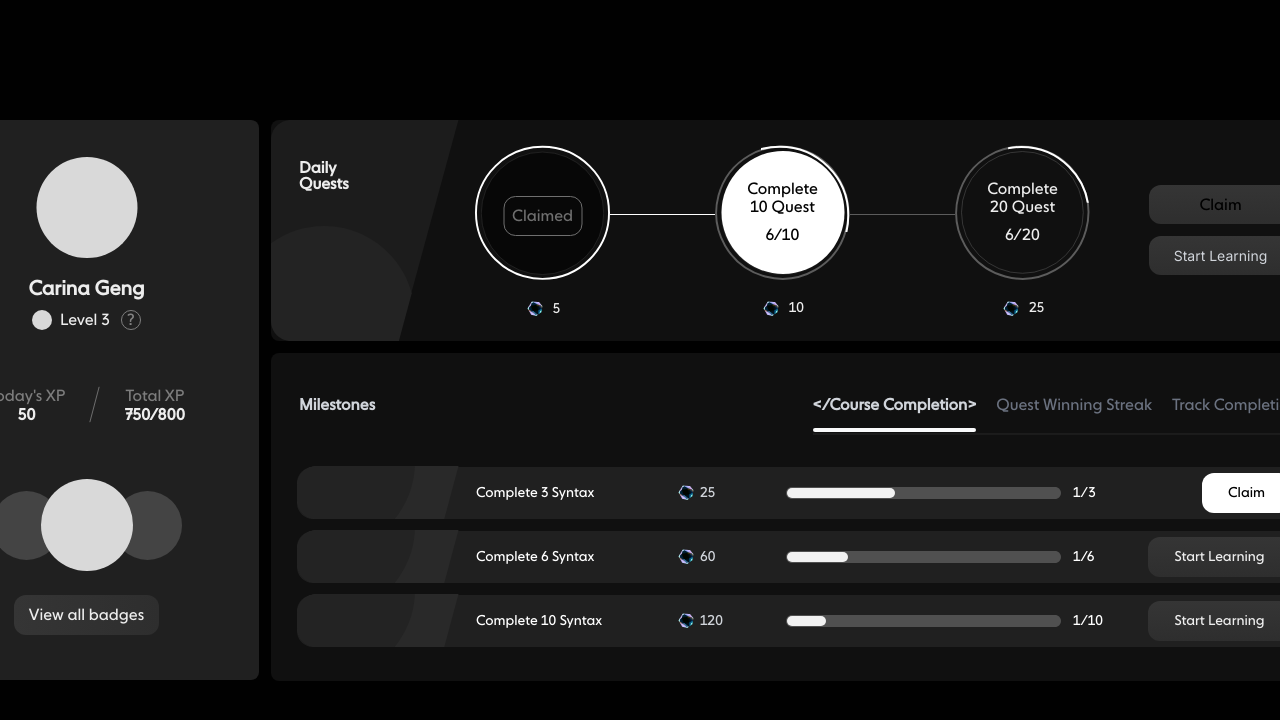
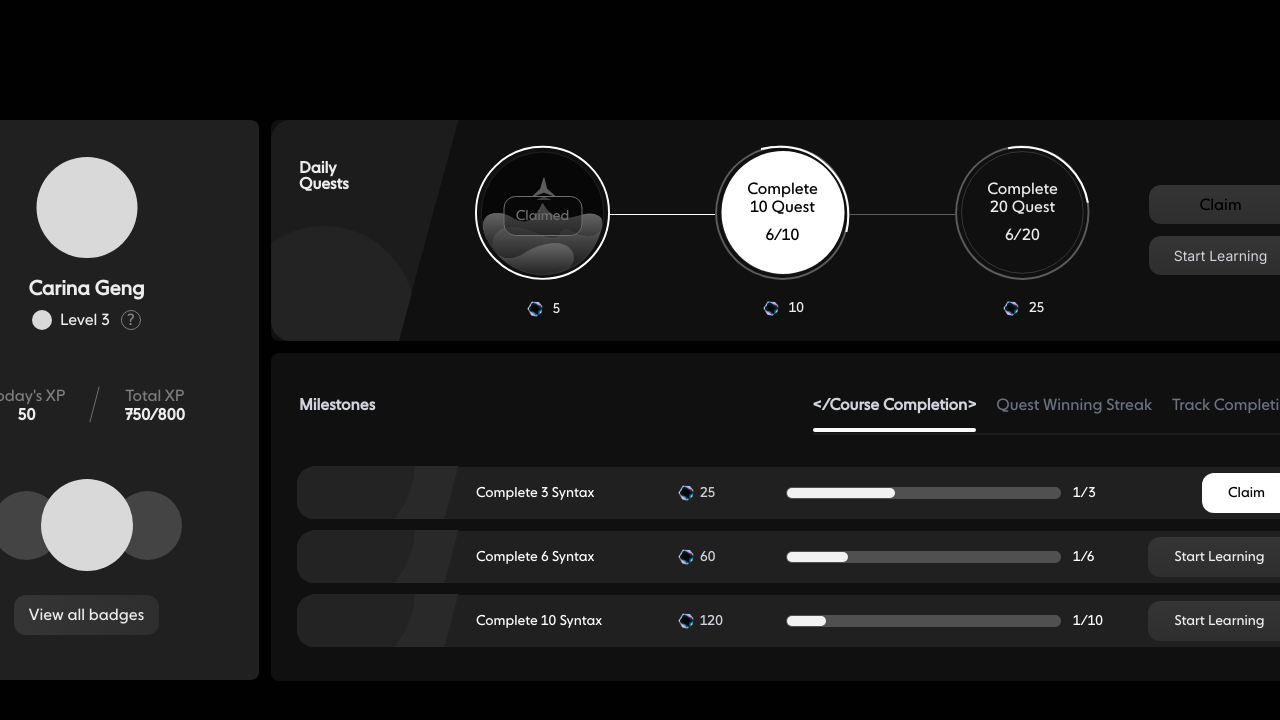
Before and after one commit to aLIEzsss4/HQ-FONT, a Next.js app: page / in a window 1280 px wide. Shown: the top 720 px of the page. Built offline with nearby package versions, Linux system fonts and the light colour scheme.

Commit message:
feat: table

```diff
--- a/app/page.tsx
+++ b/app/page.tsx
@@ -5,7 +5,7 @@ import Table from '#/ui/table'
 
 export default function Home() {
   return (
-    <main className="h-full bg-black">
+    <main className="h-full bg-black w-full">
       <div className="w-[100vw] h-[100vh] flex justify-center items-center">
         <UserInfo />
         <div className="mx-3 flex flex-col">
--- a/ui/dailyQuests.tsx
+++ b/ui/dailyQuests.tsx
@@ -48,10 +48,57 @@ export default function DailyQuests() {
             height={123}
             priority
           />
+          <div className=" absolute left-[6px] top-[55px] opacity-50">
+            <svg xmlns="http://www.w3.org/2000/svg" width="123" height="101" viewBox="0 0 123 101" fill="none">
+              <path d="M29.3899 41.5902C53.3711 57.8591 61.149 45.6268 61.8892 32.0693C70.4927 70.0891 82.127 46.3058 94.8947 41.5902C107.662 36.8745 113.214 38.0534 118.487 41.5902C121.363 43.5185 121.479 48.0207 120.822 51.9056C120.515 53.7208 120.039 55.4011 119.598 56.6213C115.619 71.7506 98.4474 101.656 61.5868 100.241C39.1368 99.3793 23.9904 88.5615 14.6801 77.0831C8.70381 69.7152 4.57768 62.0751 3.02245 56.6213C2.10112 53.3793 0.412737 47.0132 5.51983 41.5902C10.6269 36.1672 22.4517 37.1693 29.3899 41.5902Z" fill="url(#paint0_linear_1_308)" />
+              <g filter="url(#filter0_i_1_308)">
+                <path d="M14.6777 77.081C15.0614 77.554 15.455 78.0259 15.8586 78.496C19.9474 82.7109 29.5144 87.0257 43.2707 78.1344C58.592 68.2315 73.1546 67.5242 78.5207 68.4084C83.9794 69.1943 94.4526 73.7135 92.6762 85.5026C90.8999 97.2916 71.2083 100.239 61.5845 100.239C40.0596 99.4126 25.2489 89.434 15.8586 78.496C15.3934 78.0165 14.9992 77.5383 14.6777 77.081Z" fill="url(#paint1_linear_1_308)" />
+              </g>
+              <g filter="url(#filter1_d_1_308)">
+                <path d="M29.3899 41.5881C53.3711 57.8571 59.688 28.0508 61.5868 28.0508C63.147 28.0508 67.5494 47.7987 94.8947 41.5881C108.112 38.5863 113.214 38.0514 118.487 41.5881C121.363 43.5165 121.479 48.0187 120.822 51.9036C118.935 58.2893 109.664 67.7599 87.6813 54.5561C85.7384 53.5737 81.2974 53.1414 79.0769 59.2718C76.8565 65.4021 65.569 62.4155 60.2029 60.1559C51.0434 55.5386 30.171 47.9542 19.9568 54.5561C9.57325 61.2675 10.751 70.6792 13.0476 75.0023C13.5751 75.6963 14.1194 76.3899 14.6801 77.0811C14.1612 76.7193 13.5749 75.995 13.0476 75.0023C7.95227 68.299 4.43178 61.5615 3.02245 56.6192C2.10112 53.3772 0.412737 47.0111 5.51983 41.5881C10.6269 36.1652 22.4517 37.1672 29.3899 41.5881Z" fill="url(#paint2_linear_1_308)" />
+              </g>
+              <path d="M59.2658 13.3901L62.3243 2.98033C62.4995 2.38402 63.3511 2.40462 63.4973 3.0087L66.0024 13.3619C66.0309 13.4798 66.094 13.5864 66.1837 13.6681L73.7977 20.6033C74.2939 21.0552 73.7986 21.8593 73.1718 21.6196L63.1807 17.7989C63.041 17.7455 62.8865 17.7455 62.7468 17.7989L52.5015 21.7168C51.8853 21.9525 51.3882 21.1749 51.8607 20.7146L59.1069 13.6539C59.1816 13.581 59.2364 13.4902 59.2658 13.3901Z" fill="#B2B2B2" />
+              <path d="M62.841 21.5029C62.9181 21.4705 63.0052 21.4714 63.0817 21.5053L69.5769 24.3851C69.8769 24.5181 69.7819 24.9664 69.4538 24.9664L56.1026 24.9664C55.7711 24.9664 55.6794 24.5111 55.985 24.3827L62.841 21.5029Z" fill="#B2B2B2" />
+              <defs>
+                <filter id="filter0_i_1_308" x="14.6777" y="68.1289" width="78.1989" height="33.1791" filterUnits="userSpaceOnUse" color-interpolation-filters="sRGB">
+                  <feFlood flood-opacity="0" result="BackgroundImageFix" />
+                  <feBlend mode="normal" in="SourceGraphic" in2="BackgroundImageFix" result="shape" />
+                  <feColorMatrix in="SourceAlpha" type="matrix" values="0 0 0 0 0 0 0 0 0 0 0 0 0 0 0 0 0 0 127 0" result="hardAlpha" />
+                  <feOffset dy="1.06925" />
+                  <feGaussianBlur stdDeviation="0.534623" />
+                  <feComposite in2="hardAlpha" operator="arithmetic" k2="-1" k3="1" />
+                  <feColorMatrix type="matrix" values="0 0 0 0 1 0 0 0 0 1 0 0 0 0 1 0 0 0 0.1 0" />
+                  <feBlend mode="normal" in2="shape" result="effect1_innerShadow_1_308" />
+                </filter>
+                <filter id="filter1_d_1_308" x="0.930754" y="28.0508" width="121.289" height="51.1688" filterUnits="userSpaceOnUse" color-interpolation-filters="sRGB">
+                  <feFlood flood-opacity="0" result="BackgroundImageFix" />
+                  <feColorMatrix in="SourceAlpha" type="matrix" values="0 0 0 0 0 0 0 0 0 0 0 0 0 0 0 0 0 0 127 0" result="hardAlpha" />
+                  <feOffset dy="1.06925" />
+                  <feGaussianBlur stdDeviation="0.534623" />
+                  <feComposite in2="hardAlpha" operator="out" />
+                  <feColorMatrix type="matrix" values="0 0 0 0 1 0 0 0 0 1 0 0 0 0 1 0 0 0 0.1 0" />
+                  <feBlend mode="normal" in2="BackgroundImageFix" result="effect1_dropShadow_1_308" />
+                  <feBlend mode="normal" in="SourceGraphic" in2="effect1_dropShadow_1_308" result="shape" />
+                </filter>
+                <linearGradient id="paint0_linear_1_308" x1="61.5755" y1="21.254" x2="61.5755" y2="100.289" gradientUnits="userSpaceOnUse">
+                  <stop stop-color="white" />
+                  <stop offset="1" stop-color="#1A1A1A" />
+                </linearGradient>
+                <linearGradient id="paint1_linear_1_308" x1="53.7772" y1="68.1289" x2="53.7772" y2="100.239" gradientUnits="userSpaceOnUse">
+                  <stop stop-color="#C9C9C9" />
+                  <stop offset="1" stop-color="#3D3D3D" />
+                </linearGradient>
+                <linearGradient id="paint2_linear_1_308" x1="61.5755" y1="21.252" x2="61.375" y2="66.6398" gradientUnits="userSpaceOnUse">
+                  <stop stop-color="#FBFBFB" />
+                  <stop offset="1" stop-color="#5B5B5B" />
+                </linearGradient>
+              </defs>
+            </svg>
+          </div>
           <div className="absolute top-[76px] left-1/2 -translate-x-1/2">
             <button
               type="button"
-              className=" flex w-[79px] h-[40px] justify-center items-center gap-5 flex-shrink-0 rounded-[12px] border-[1px] border-[#6F6F6F] bg-[rgba(10,10,10,0.40)] text-[#6F6F6F] font-next-book text-[14px] font-normal text-base leading-[120%]">
+              className=" flex w-[79px] h-[40px] justify-center items-center gap-5 flex-shrink-0 rounded-[12px] border-[1px] border-[#6F6F6F] bg-[rgba(10,10,10,0.40)] text-[#6F6F6F] font-next-book text-[14px] font-normal  leading-[120%]">
               Claimed
             </button>
           </div>
--- a/ui/table.tsx
+++ b/ui/table.tsx
@@ -60,20 +60,20 @@ const Col = (props: ITableData) => {
         <svg xmlns="http://www.w3.org/2000/svg" width="275" height="12" viewBox="0 0 275 12" fill="none">
           <path d="M0 6C0 2.68629 2.68629 0 6 0H269C272.314 0 275 2.68629 275 6C275 9.31371 272.314 12 269 12H5.99999C2.68629 12 0 9.31371 0 6Z" fill="#505050" />
         </svg>
-        <div className={` absolute top-[1px] left-[1px] bg-[#F2F2F2] h-[10px] rounded-[16px]`} style={{width}}>
+        <div className={` absolute top-[1px] left-[1px] bg-[#F2F2F2] h-[10px] rounded-[16px]`} style={{ width }}>
         </div >
 
       </div>
       <p className="ml-[12px] text-white font-next-book text-sm font-normal leading-[120%]">
         {schedule}
       </p>
-      {canClaim?
+      {canClaim ?
         <button
           className=" ml-auto mr-[6px] w-[89px] h-[40px] flex-shrink-0 rounded-[12px] bg-white text-black text-center font-next-book text-sm font-normal leading-tight"
         >
           Claim
         </button>
-    :<button
+        : <button
           className=" ml-auto mr-[6px] w-[143px] h-[40px] flex-shrink-0 rounded-[12px] bg-gradient-to-b from-[#353535] to-[#2E2E2E]
             text-[#EDEDED] text-center font-next-book text-sm font-normal leading-tight"
         >
```
Also changed, not shown: public/coin.png. Lines whose indentation alone changed are shown as unchanged.
